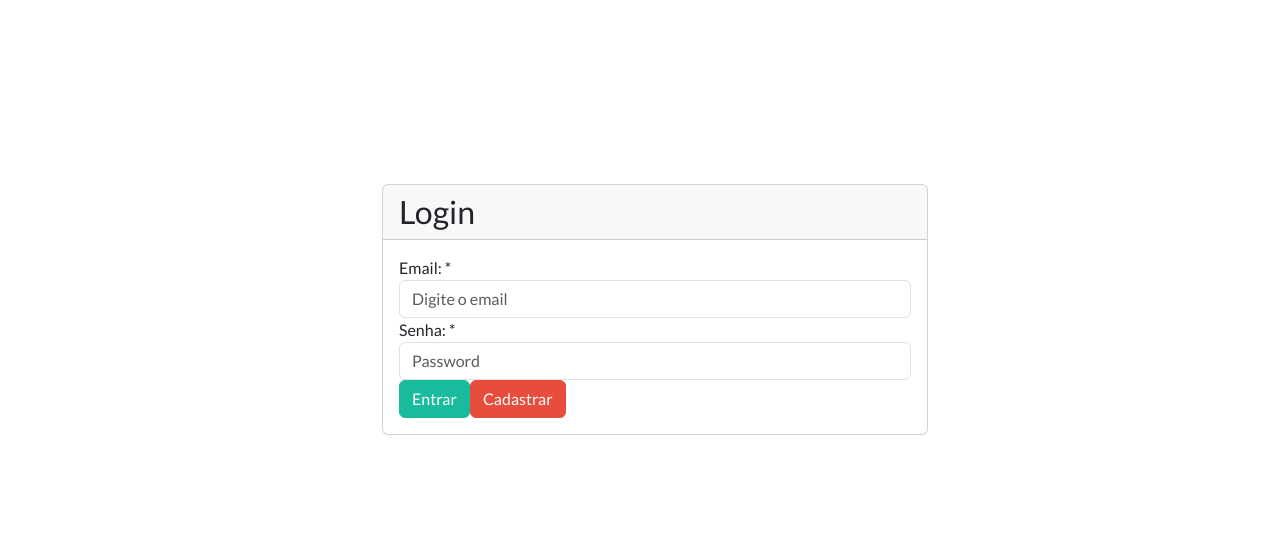
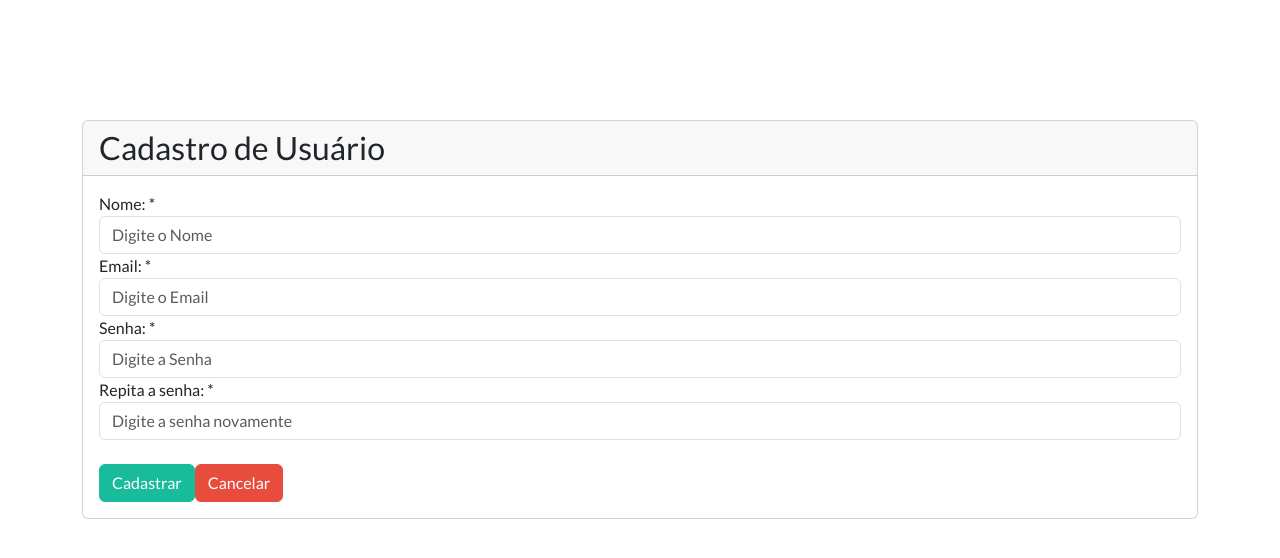
Before and after one commit to JeanHeberth/minhas-financas-app, a React (Create React App) app: page /#/ in a window 1280 px wide. Shown: the top 558 px of the page. Built offline with nearby package versions, Linux system fonts and the light colour scheme.

Commit message:
foi realizado o formulário de cadastroUsuario.js

```diff
--- a/src/App.js
+++ b/src/App.js
@@ -1,6 +1,7 @@
 import React from "react";
 import 'bootswatch/dist/flatly/bootstrap.css'
 import Login from "./views/login";
+import CadastroUsuario from "./views/components/cadastroUsuario";
 import './custom.css'
 
 class App extends React.Component {
@@ -9,7 +10,7 @@
     render() {
         return (
             <div>
-                <Login/>
+                <CadastroUsuario/>
             </div>
         )
     }
--- /dev/null
+++ b/src/views/components/cadastroUsuario.js
@@ -0,0 +1,67 @@
+import React from "react";
+import Card from "./card";
+import FormGroup from "./form-group";
+
+class CadastroUsuario extends React.Component {
+    state = {
+        nome: '',
+        email: '',
+        senha: '',
+        repitaSenha: ''
+    }
+    cadastrar = () => {
+        console.log(this.state)
+    }
+    render() {
+        return (
+            <div className={"container"}>
+                <Card title={'Cadastro de Usuário'}>
+                    <div className={'row'}>
+                        <div className={'col-lg-12'}>
+                            <div className={'bs-component'}>
+                                <FormGroup label={'Nome: *'} htmlFor={'inputNome'}>
+                                    <input type={'text'}
+                                           className="form-control"
+                                           id="inputNome"
+                                           aria-describedby="nome"
+                                           placeholder="Digite o Nome"
+                                           onChange={event => this.setState({nome: event.target.value})}/>
+                                </FormGroup>
+                                <FormGroup label={'Email: *'} htmlFor={'inputEmail'}>
+                                    <input type={'text'}
+                                           className="form-control"
+                                           id="inputEmail"
+                                           aria-describedby="email"
+                                           placeholder="Digite o Email"
+                                           onChange={event => this.setState({email: event.target.value})}/>
+                                </FormGroup>
+                                <FormGroup label={'Senha: *'} htmlFor={'inputSenha'}>
+                                    <input type={'password'}
+                                           className="form-control"
+                                           id="inputSenha"
+                                           aria-describedby="senha"
+                                           placeholder="Digite a Senha"
+                                           onChange={event => this.setState({senha: event.target.value})}/>
+                                </FormGroup>
+                                <FormGroup label={'Repita a senha: *'} htmlFor={'inputRepitaSenha'}>
+                                    <input type={'password'}
+                                           className="form-control"
+                                           id="inputRepitaSenha"
+                                           aria-describedby="repitaSenha"
+                                           placeholder="Digite a senha novamente"
+                                           onChange={event => this.setState({repitaSenha: event.target.value})}/>
+                                </FormGroup>
+                                <br/>
+                                <button onClick={this.cadastrar}  className="btn btn-success">Cadastrar</button>
+                                <button  className="btn btn-danger">Cancelar</button>
+                            </div>
+                        </div>
+                    </div>
+
+                </Card>
+            </div>
+        )
+    }
+}
+
+export default CadastroUsuario
```
